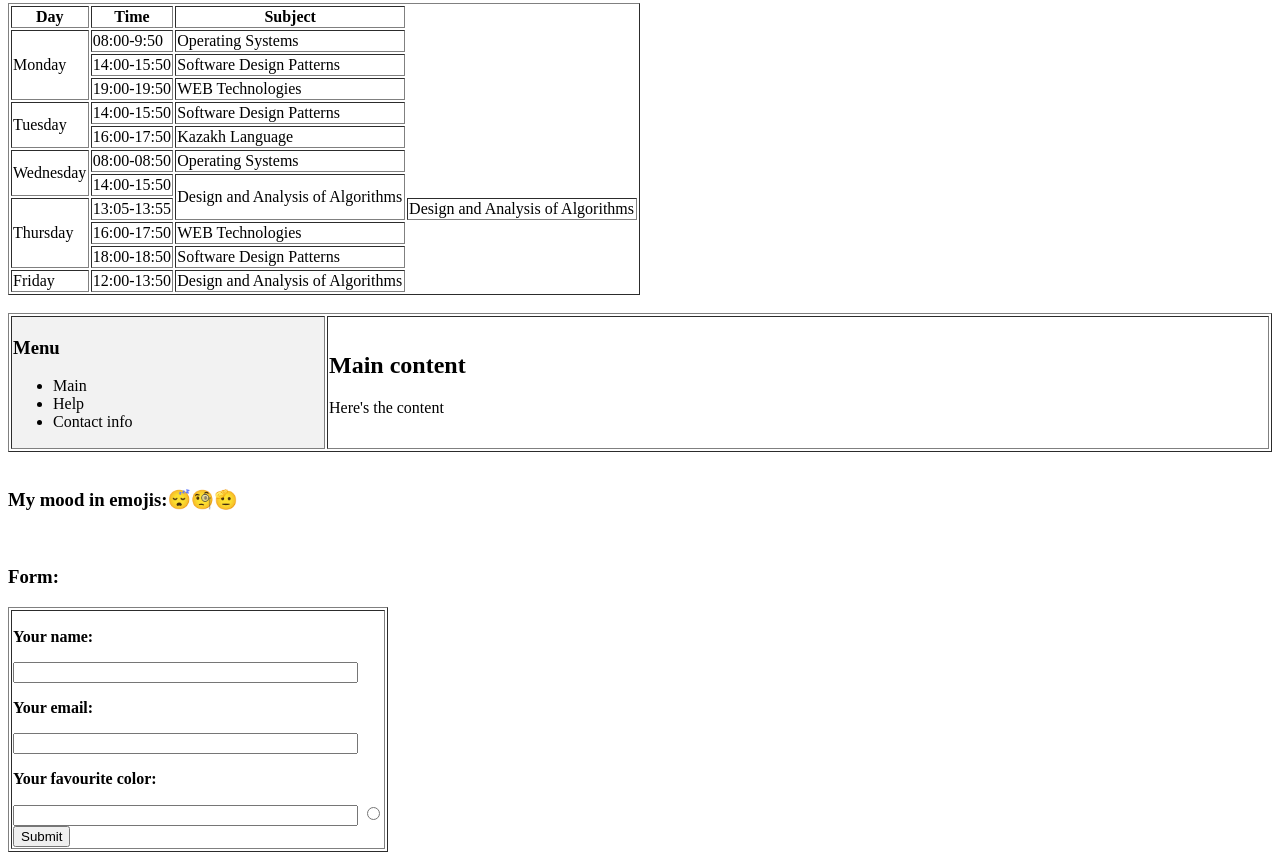
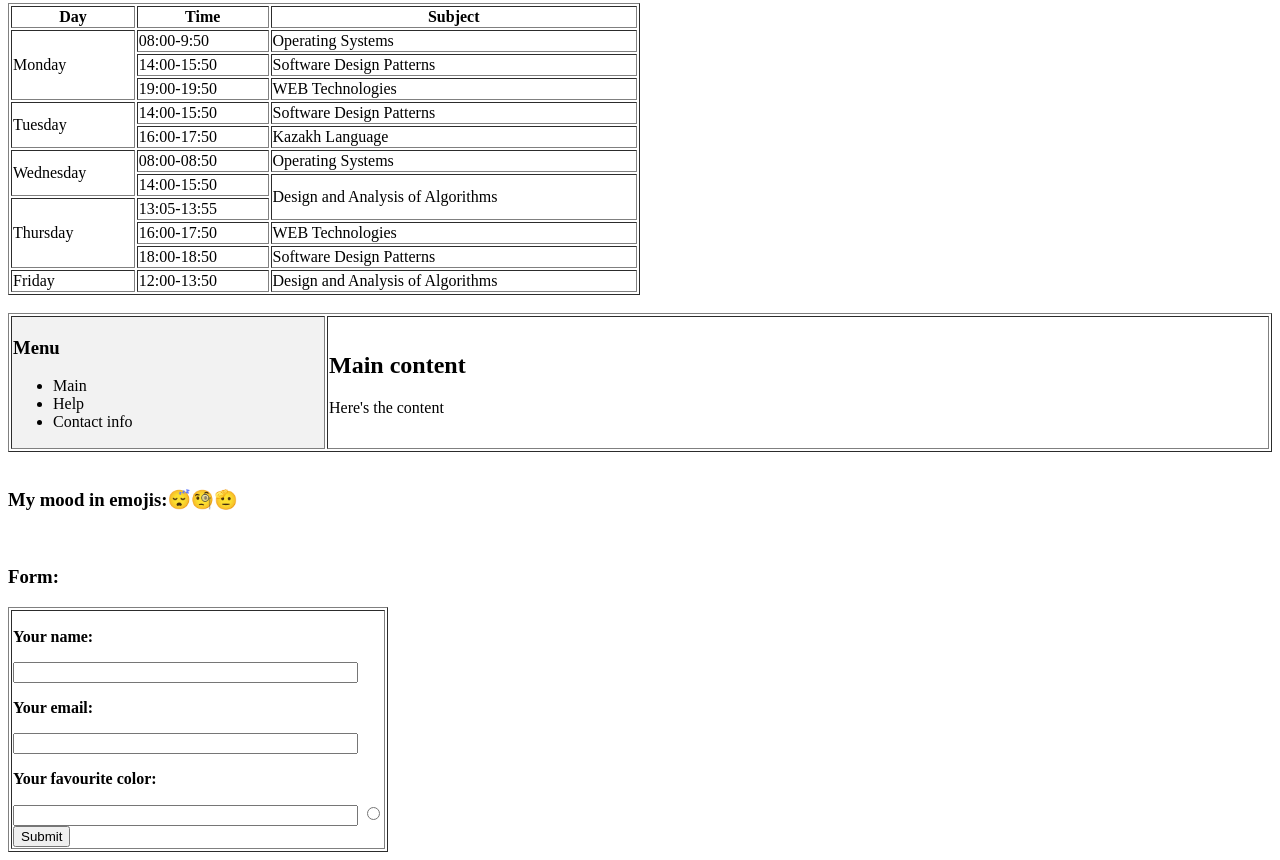
Before and after one commit to petrichorrr006/My-First-Webpage, a plain HTML site: page index.html in a window 1280 px wide. Shown: the part 738-1598 px from the top of the page. Drawn offline with Linux system fonts and the light colour scheme.

Commit message:
Update index.html

```diff
--- a/index.html
+++ b/index.html
@@ -69,7 +69,6 @@
         <tr>
             <td rowspan="3">Thursday</td>
             <td>13:05-13:55</td>
-            <td>Design and Analysis of Algorithms</td>
         </tr>
         <tr>
             <td>16:00-17:50</td>
```
